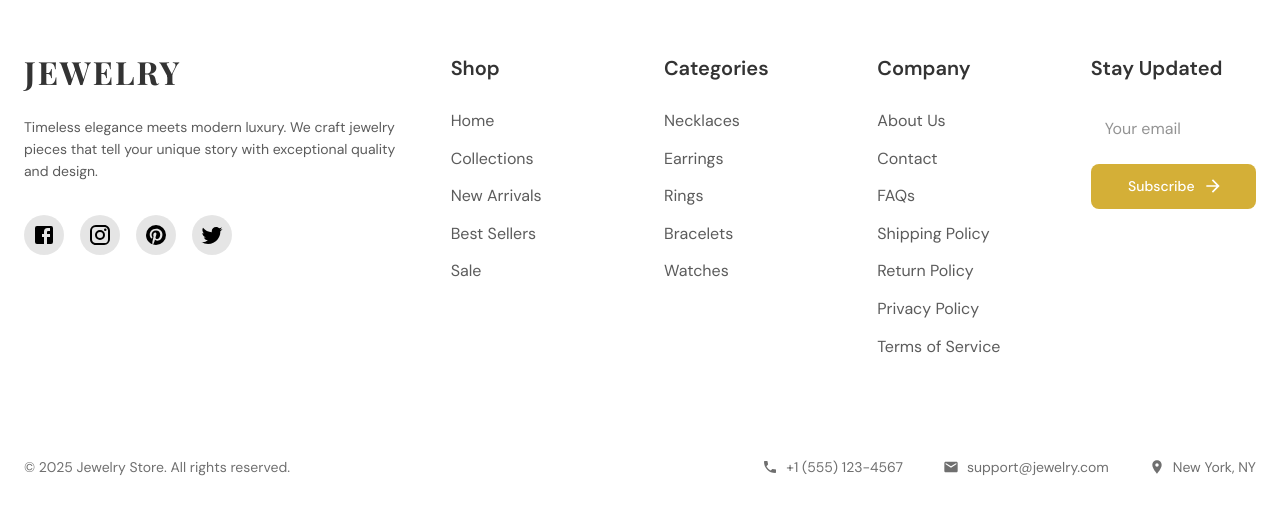
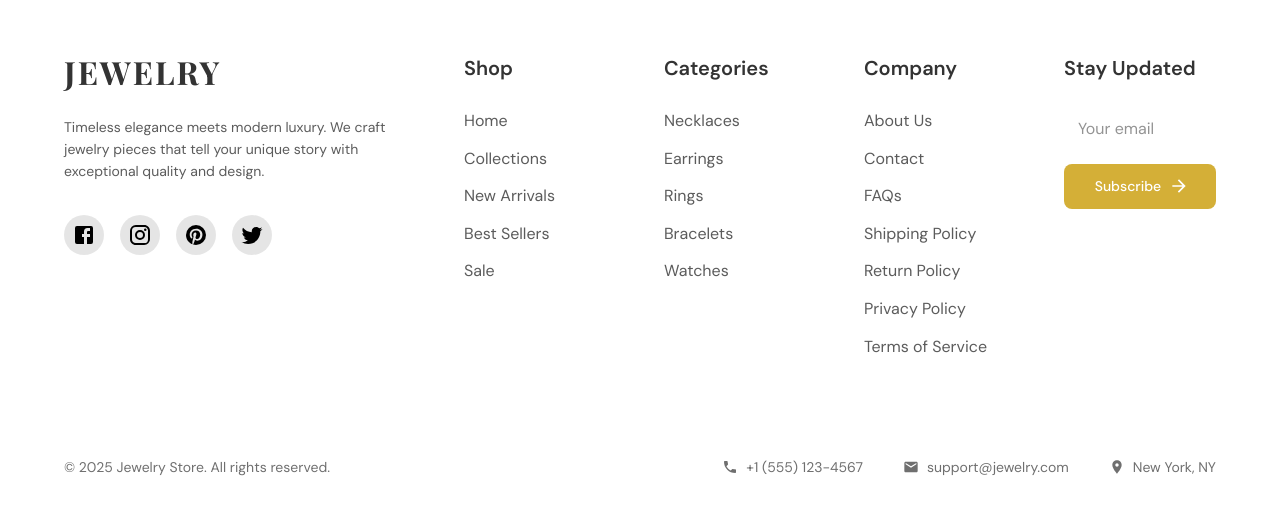
Before and after one commit to NovaFrames/jewelshop, a React (Vite) app: page /diamond/nose-pins in a window 1280 px wide. Shown: the part 1020-1535 px from the top of the page. Built offline with nearby package versions, Linux system fonts and the light colour scheme; a web font is replaced by a local one.

Commit message:
Remove maxWidth from Footer Container
The maxWidth="xl" prop was removed from the Container in the Footer component, allowing it to use the default width. This may be to improve layout consistency or responsiveness.

```diff
--- a/src/components/Footer/Footer.tsx
+++ b/src/components/Footer/Footer.tsx
@@ -59,7 +59,7 @@ const Footer: React.FC = () => {
         pb: { xs: 4, md: 6 },
       }}
     >
-      <Container maxWidth="xl">
+      <Container>
         <Grid container spacing={6}>
           {/* Brand Column */}
           <Grid size={{ xs: 12, md: 4 }}>
```
